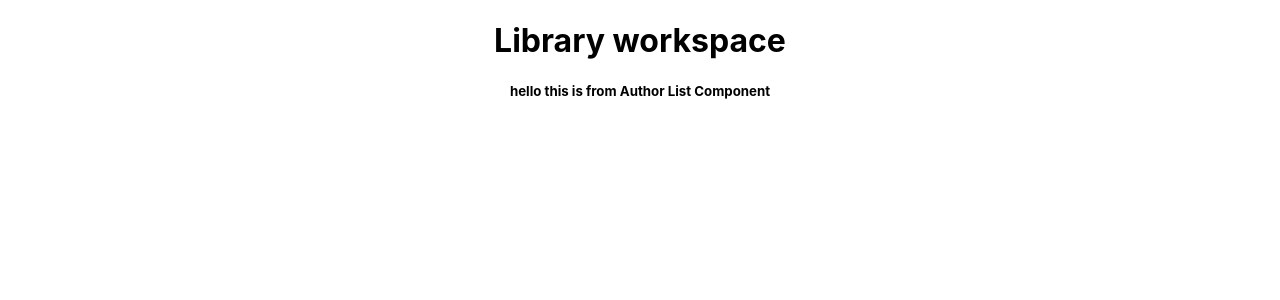
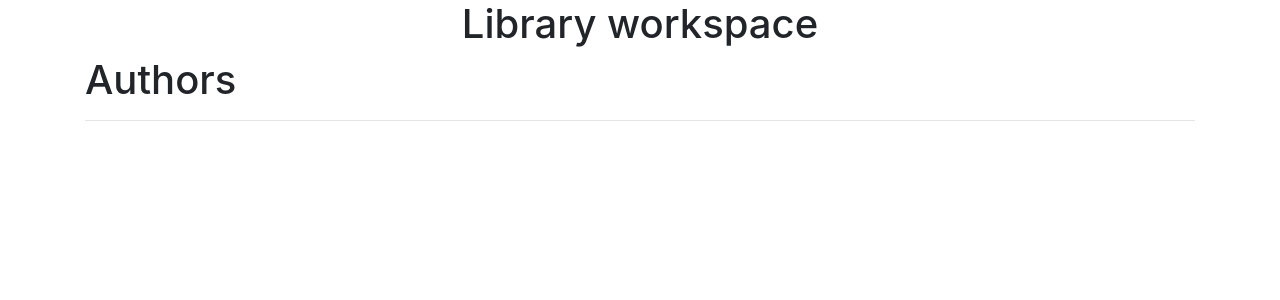
Before and after one commit to proCodersReact/library-app, a React (Create React App) app: page / in a window 1280 px wide. Shown: the top 300 px of the page. Built offline with nearby package versions, Linux system fonts and the light colour scheme.

Commit message:
installed react bootstrap

```diff
--- a/src/App.tsx
+++ b/src/App.tsx
@@ -1,6 +1,7 @@
 import React from 'react';
 import './App.css';
-import AuthorList from './Components/AuthorList/AuthorList'
+import 'bootstrap/dist/css/bootstrap.min.css';
+import AuthorList from './Components/AuthorList/AuthorList';
 
 function App() {
   return (
--- a/src/Components/AuthorList/AuthorList.tsx
+++ b/src/Components/AuthorList/AuthorList.tsx
@@ -1,10 +1,13 @@
 import React, {Component} from 'react';
+import {Container} from 'react-bootstrap';
 
 class AuthorList extends Component{
     render(){
         return(
             <div>
-                <h5>hello this is from Author List Component</h5>
+                <Container>
+                    <h1 className={"text-left"}>Authors</h1><hr/>
+                </Container>
             </div>
         );
     }
```
